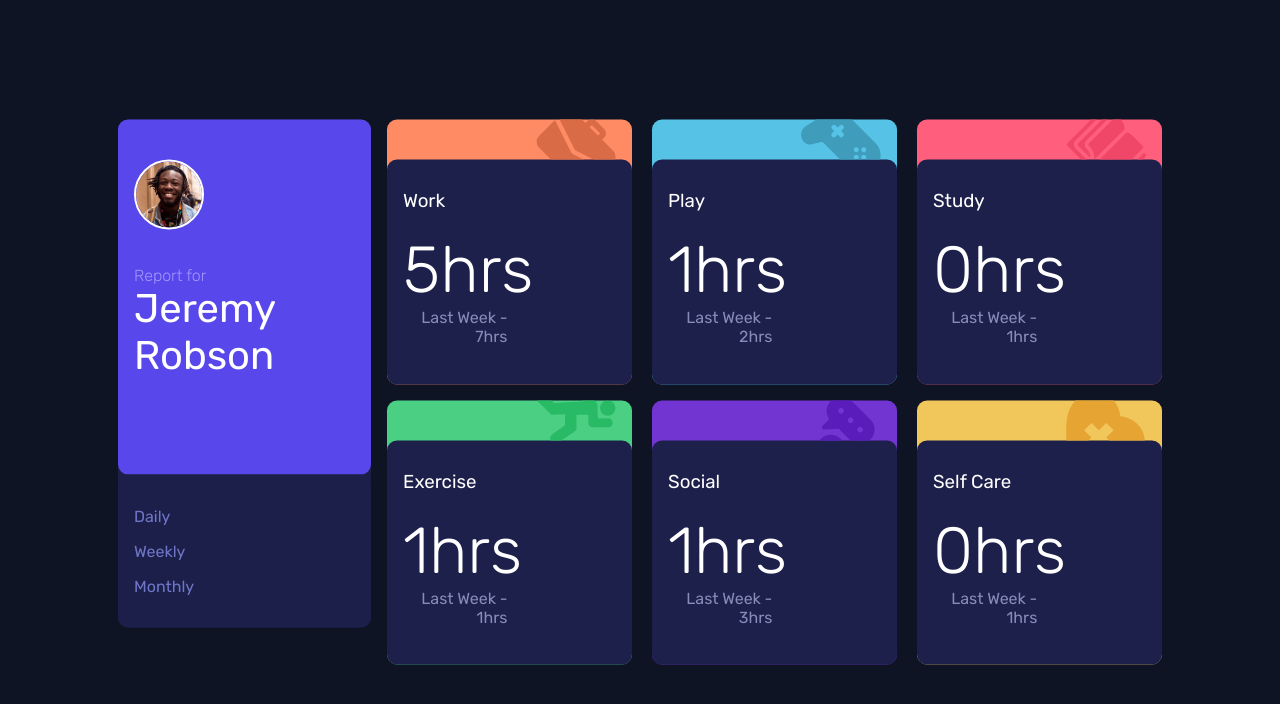
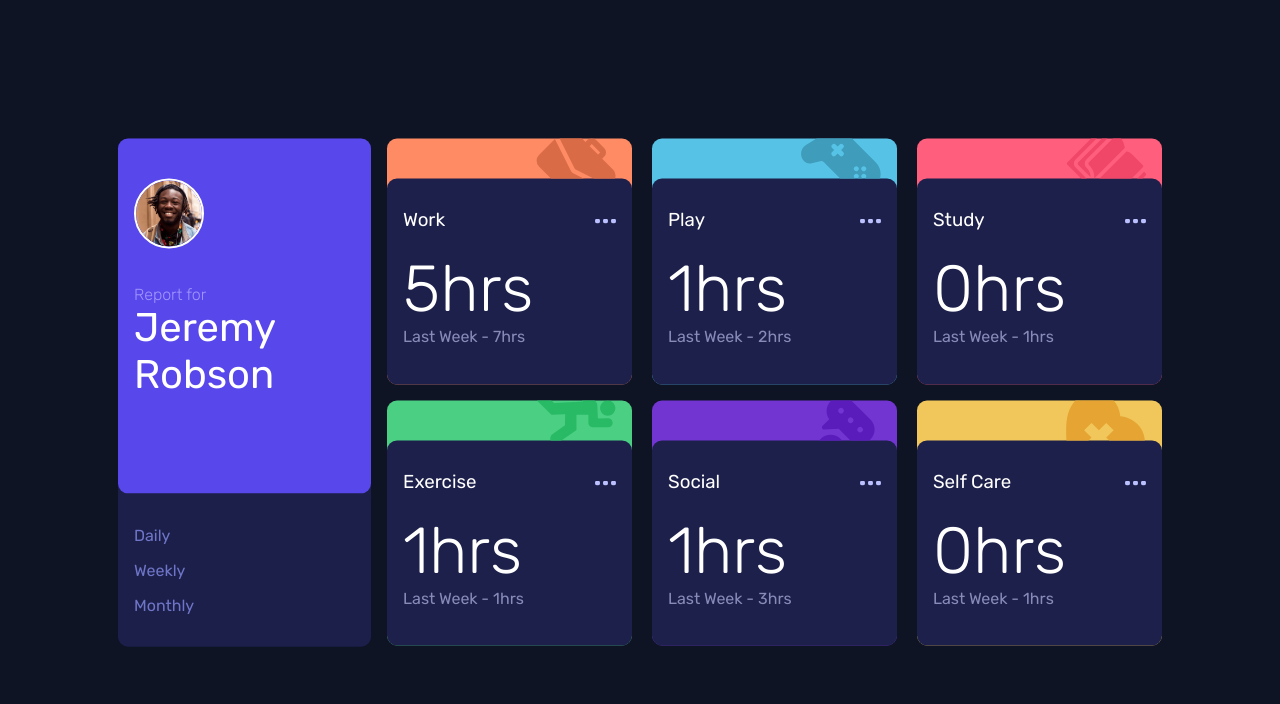
Before and after one commit to OscarAnillo/Time-tracking-dashboard, a React (Create React App) app: page /daily in a window 1280 px wide. Shown: the top 704 px of the page. Built offline with nearby package versions, Linux system fonts and the light colour scheme.

Commit message:
update the desktop view

```diff
--- a/src/App.css
+++ b/src/App.css
@@ -157,6 +157,7 @@ img {
     display: flex;
     align-items: flex-start;
     justify-content: space-between;
+    width: 90%;
     max-width: 1044px;
     margin: auto;
     padding: 0px;
@@ -235,9 +236,19 @@ img {
     right: 0px;
   }
   .cards-row {
-    display: block;
-    text-align: left;
-    padding: 1.9em 1em;
+    display: flex;
+    align-items: flex-start;
+    justify-content: space-between;
+    flex-wrap: wrap;
+  }
+  .cards-row > div {
+    width: 50%;
+  }
+  .cards-row > div:nth-child(3){
+    width: 100%;
+  }
+  .cards-row > div:nth-child(4){
+    width: 100%;
   }
 
   .cards-row h3 {
@@ -248,13 +259,11 @@ img {
     font-size: 65px;
   }
   .cards-row > div:nth-child(2) {
-    text-align: left;
-  }
-  .cards-row .img-mobile {
-    display: none;
+    text-align: right;
   }
   .cards-row .previous {
     color: rgb(136, 139, 184);
     padding-bottom: .5em;
+    text-align: left;
   }
 }
```
